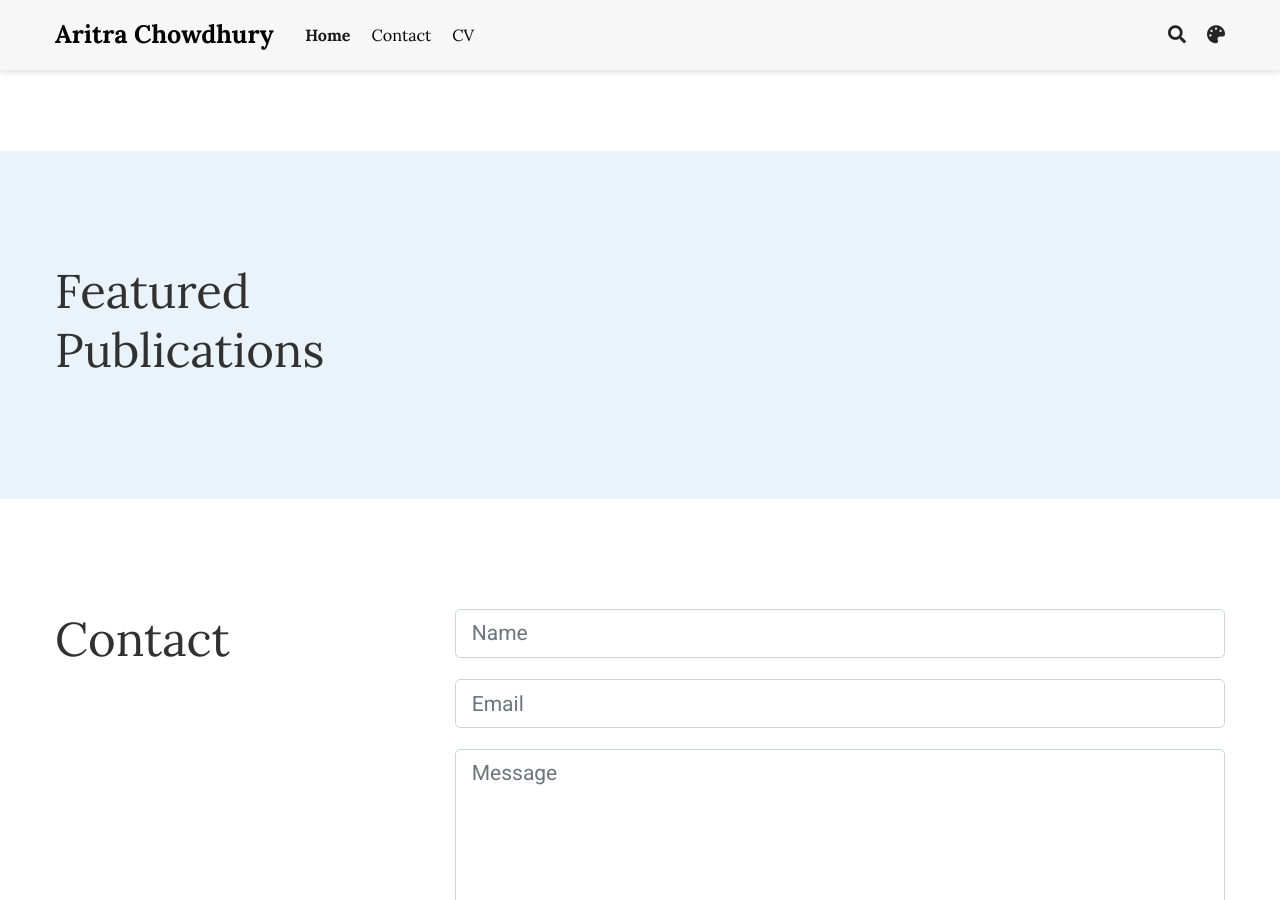
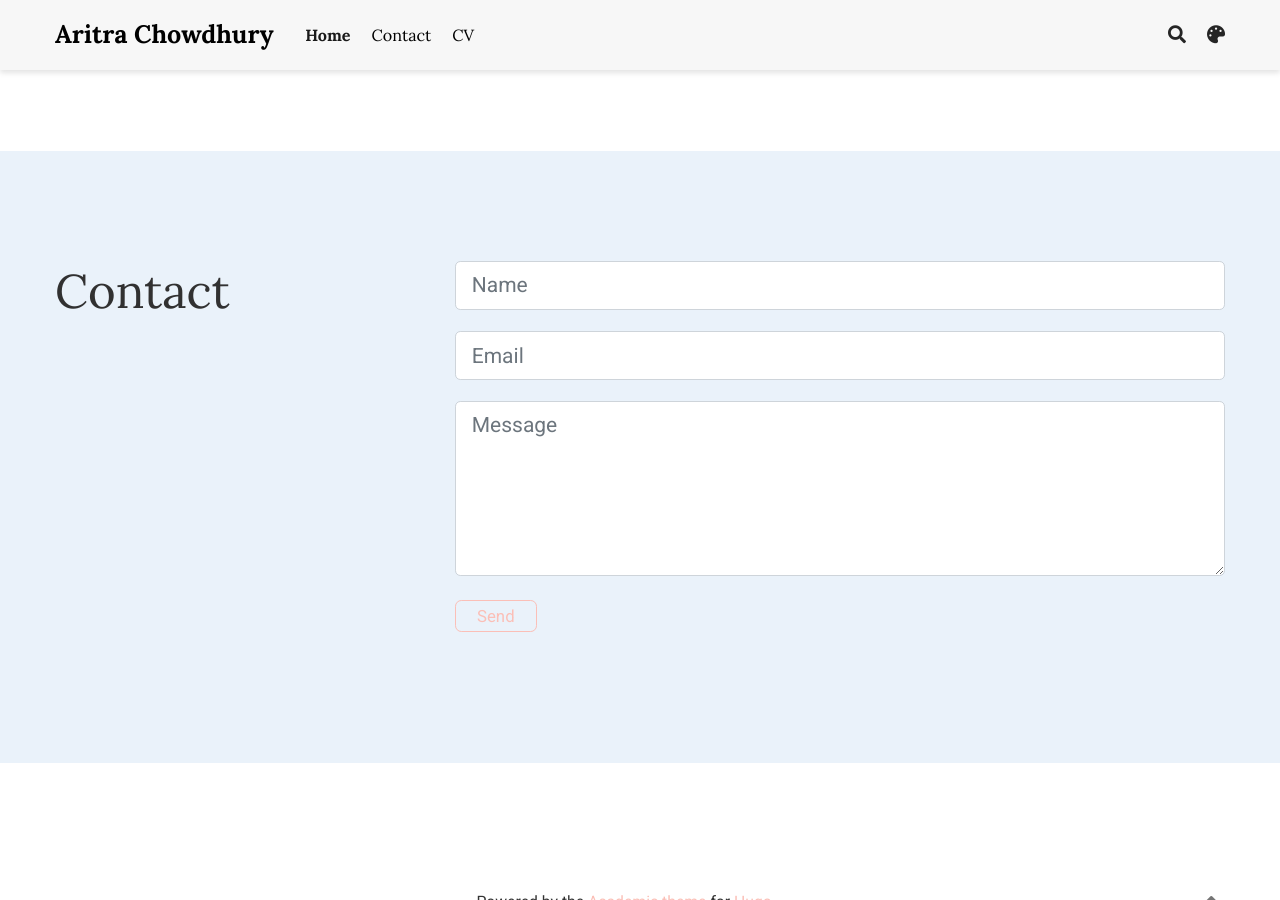
Before and after one commit to AriChow/AriChow.github.io, a Jekyll site: the page index.html, which Jekyll copies as it is, in a window 1280 px wide and 900 px high, scrolled down 1507 px. Built offline with Jekyll 4.4.1, drawn with Linux system fonts in a browser that asks for light colours; nearby versions of some CDN libraries; comment, search, counter and statistics services are not loaded; a style sheet for code colours, icons or effects is not loaded.

Commit message:
Build website

```diff
--- a/index.html
+++ b/index.html
@@ -751,89 +751,6 @@
 
 
 
-  <section id="featured" class="home-section wg-featured   "  >
-    <div class="container">
-
-
-
-
-
-
-
-
-
-
-
-
-
-
-
-
-
-
-
-
-
-
-
-
-
-
-
-
-
-
-
-
-<div class="row">
-  <div class="col-12 col-lg-4 section-heading">
-    <h1>Featured Publications</h1>
-
-  </div>
-  <div class="col-12 col-lg-8">
-
-
-
-
-
-
-
-  </div>
-</div>
-
-    </div>
-  </section>
-
-
-
-
-
-
-
-
-
-
-
-
-
-
-
-
-
-
-
-
-
-
-
-
-
-
-
-
-
-
-
   <section id="contact" class="home-section wg-contact   "  >
     <div class="container">
 
```
